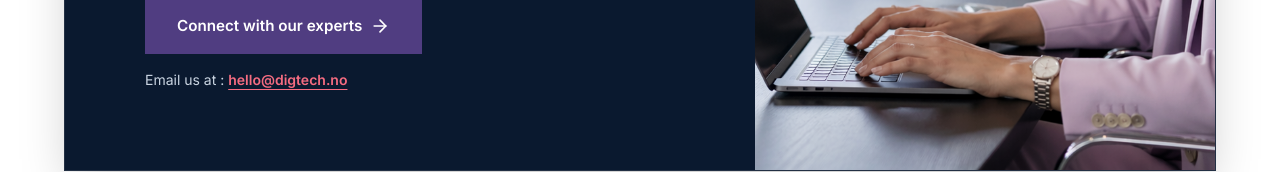
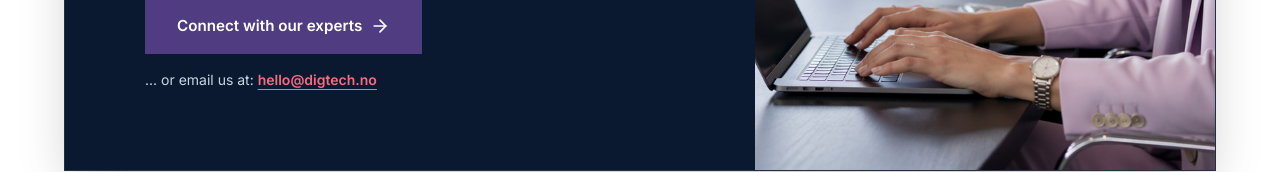
Before and after one commit to zaindigtech/dig-technology-webpage, a React (Vite) app: page / in a window 1280 px wide. Shown: the part 11561-11733 px from the top of the page. Built offline with nearby package versions, Linux system fonts and the light colour scheme.

Commit message:
Update contact section text

```diff
--- a/src/components/CTA.tsx
+++ b/src/components/CTA.tsx
@@ -37,7 +37,7 @@ export default function CTA() {
                 <ArrowRight size={20} className="transition-transform group-hover:translate-x-1" />
               </a>
               <p className="text-sm text-slate-300">
-                Email us at :{' '}
+                ... or email us at:{' '}
                 <a
                   href="mailto:hello@digtech.no"
                   className="text-pink font-semibold underline underline-offset-4 hover:text-white transition-colors"
```
